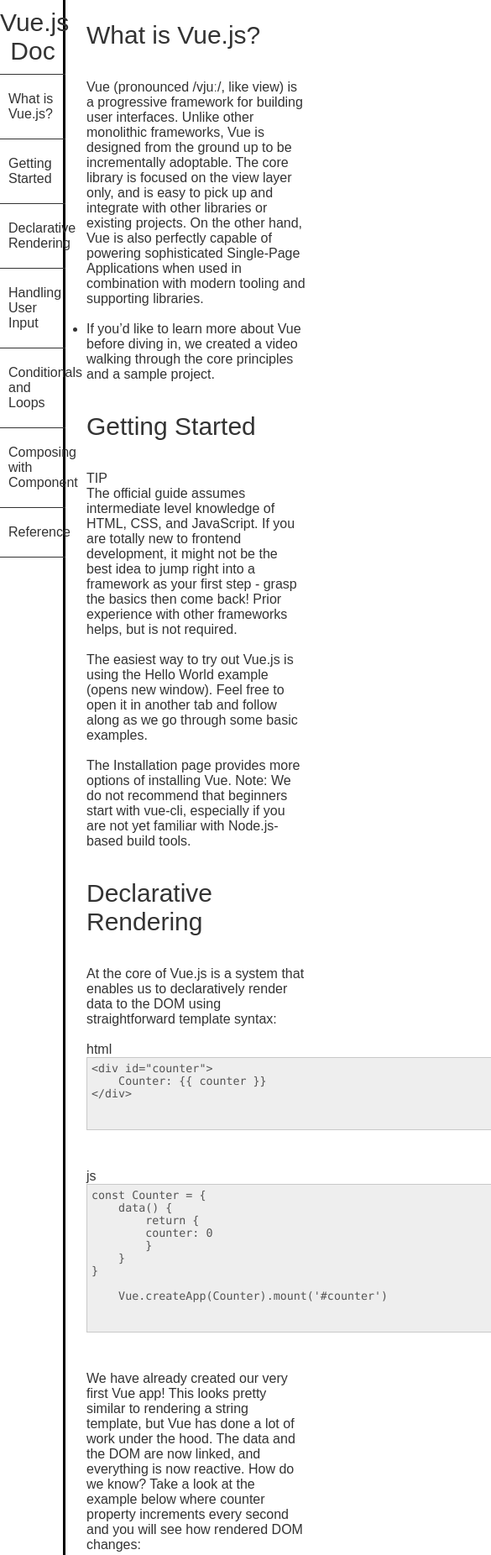
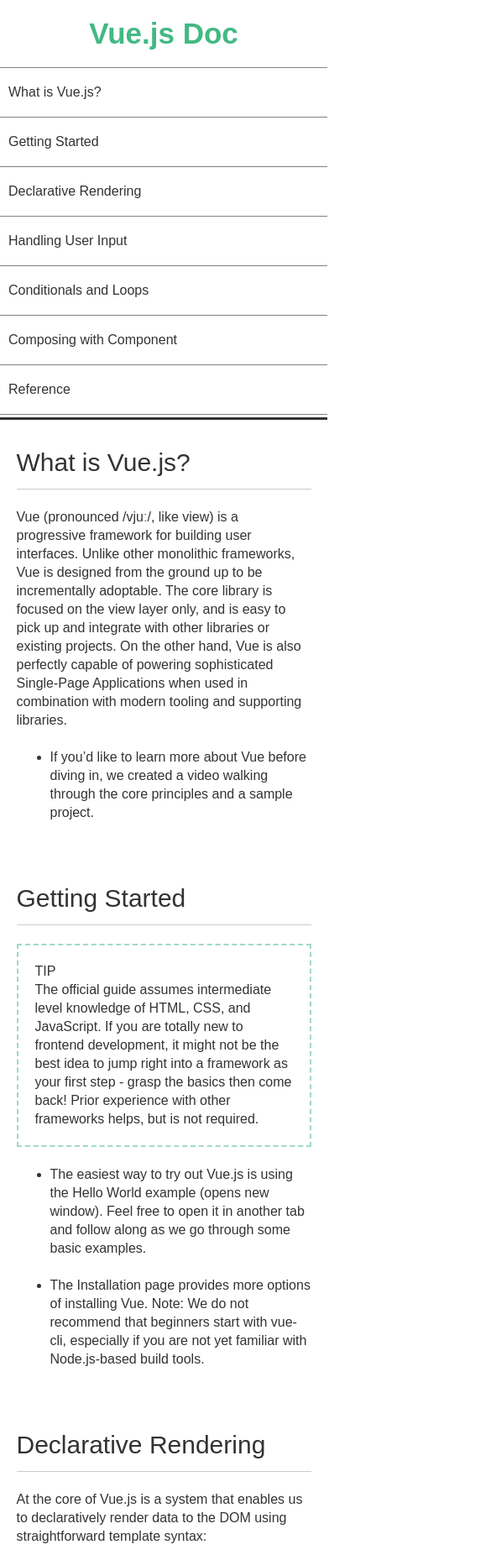
Before and after one commit to Eiyuulia/test, a plain HTML site: page fcc webdesign - p4/index.html in a window 390 px wide. Shown: the top 1852 px of the page at 84% size, 585 px wide, since content can reach past the window. Drawn offline with Linux system fonts and the light colour scheme.

Commit message:
finish project 4

```diff
--- a/fcc webdesign - p4/index.html
+++ b/fcc webdesign - p4/index.html
@@ -28,10 +28,11 @@
 
 
     <main id="main-doc">
-        <section class="main-section">
+
+        <section class="main-section" id="first-main-section">
             <header id="what-is-vuejs">What is Vue.js?</header>
-            <br><br>
-
+            <hr>
+            <br>
             <p>
                 Vue (pronounced /vjuː/, like view) is a progressive framework for building user interfaces. Unlike other
                 monolithic frameworks, Vue is designed from the ground up to be incrementally adoptable. The core
@@ -44,34 +45,46 @@
                 <li>If you’d like to learn more about Vue before diving in, we created a video walking through the core
                     principles and a sample project.</li>
             </ul>
-            <br><br>
         </section>
+
         <section class="main-section">
             <header id="getting-started">Getting Started</header>
-            <br><br>
+            <hr>
+            <br>
             <div class="tip">
                 <span class="tip-head">TIP</span>
                 <br>
-                The official guide assumes intermediate level knowledge of HTML, CSS, and JavaScript. If you are totally
-                new to frontend development, it might not be the best idea to jump right into a framework as your first
-                step - grasp the basics then come back! Prior experience with other frameworks helps, but is not
-                required.
+                <p>
+                    The official guide assumes intermediate level knowledge of HTML, CSS, and JavaScript. If you are
+                    totally
+                    new to frontend development, it might not be the best idea to jump right into a framework as your
+                    first
+                    step - grasp the basics then come back! Prior experience with other frameworks helps, but is not
+                    required.
+                </p>
             </div>
             <br>
-            <p>
-                The easiest way to try out Vue.js is using the Hello World example (opens new window). Feel free to open
-                it in another tab and follow along as we go through some basic examples.
-            </p>
+            <ul>
+                <li>
+                    The easiest way to try out Vue.js is using the Hello World example (opens new window). Feel free to
+                    open
+                    it in another tab and follow along as we go through some basic examples.
+                </li>
+            </ul>
             <br>
-            <p>
-                The Installation page provides more options of installing Vue. Note: We do not recommend that beginners
-                start with vue-cli, especially if you are not yet familiar with Node.js-based build tools.
-            </p>
-            <br><br>
+            <ul>
+                <li>
+                    The Installation page provides more options of installing Vue. Note: We do not recommend that
+                    beginners
+                    start with vue-cli, especially if you are not yet familiar with Node.js-based build tools.
+                </li>
+            </ul>
         </section>
+
         <section class="main-section">
             <header id="declarative-rendering">Declarative Rendering</header>
-            <br><br>
+            <hr>
+            <br>
             <p>
                 At the core of Vue.js is a system that enables us to declaratively render data to the DOM using
                 straightforward template syntax:
@@ -84,7 +97,7 @@
     Counter: {{ counter }}
 </div>
             </textarea>
-            <br><br>
+            <br>
             <span class="code-head">js</span>
             <br>
             <textarea disabled cols="50" rows="10">
@@ -136,7 +149,7 @@ const Counter = {
     </span>
 </div>
             </textarea>
-            <br><br>
+            <br>
             <span class="code-head">js</span>
             <textarea disabled cols="50" rows="10">
 const AttributeBinding = {
@@ -157,11 +170,12 @@ Vue.createApp(AttributeBinding).mount('#bind-attribute')
                 "keep this element's title attribute up-to-date with the message property on the current active
                 instance."
             </p>
-            <br><br>
         </section>
+
         <section class="main-section">
             <header id="handling-user-input">Handling User Input</header>
-            <br><br>
+            <hr>
+            <br>
             <p>
                 To let users interact with your app, we can use the v-on directive to attach event listeners that invoke
                 methods on our instances:
@@ -229,8 +243,10 @@ const TwoWayBinding = {
 Vue.createApp(TwoWayBinding).mount('#two-way-binding')
             </textarea>
         </section>
+
         <section class="main-section">
             <header id="conditionals-and-loops">Conditionals and Loops</header>
+            <hr>
             <br>
             <p>
                 It's easy to toggle the presence of an element, too:
@@ -255,16 +271,17 @@ const ConditionalRendering = {
 
 Vue.createApp(ConditionalRendering).mount('#conditional-rendering')
             </textarea>
-            <br>
+            <br><br>
             <p>
                 This example demonstrates that we can bind data to not only text and attributes, but also the structure
                 of the DOM. Moreover, Vue also provides a powerful transition effect system that can automatically apply
                 transition effects when elements are inserted/updated/removed by Vue.
             </p>
-            <br><br>
         </section>
+
         <section class="main-section">
             <header id="composing-with-component">Composing with Component</header>
+            <hr>
             <br>
             <p>
                 The component system is another important concept in Vue, because it's an abstraction that allows us to
@@ -315,7 +332,7 @@ app.component('todo-item', {
     template: `<li>{{ todo.text }}</li>`
 })
             </textarea>
-            <br>
+            <br><br>
             <p>
                 Now we can pass the todo into each repeated component using v-bind:
             </p>
@@ -386,8 +403,21 @@ app.mount('#todo-list-app')
 </div>
             </textarea>
         </section>
+
+        <section class="main-section" id="last-main-section">
+            <header id="reference">Reference</header>
+            <hr>
+            <br>
+            <ul>
+                <li>
+                    This page get reference form <a
+                        href="https://v3.vuejs.org/guide/introduction.html#what-is-vue-js">Vue.js
+                        Documentation</a>
+                </li>
+            </ul>
+        </section>
+
     </main>
-
 
 </body>
 
--- a/fcc webdesign - p4/style.css
+++ b/fcc webdesign - p4/style.css
@@ -13,7 +13,7 @@ body {
 nav {
     position: relative;
     width: 20%;
-    border-right: 3px solid black;
+    border-right: 3px solid grey;
 }
 
 #fix-nav {
@@ -24,9 +24,11 @@ nav {
 }
 
 nav header {
-    padding: 10px 0;
+    padding: 20px 0;
     text-align: center;
-    font-size: 30px;
+    font-size: 35px;
+    font-weight: bold;
+    color: #42B983;
 }
 
 #nav-links {
@@ -37,21 +39,47 @@ nav header {
 .nav-link {
     display: block;
     padding: 20px 0 20px 10px;
-    border-top: 1px solid;
+    border-top: 1px solid grey;
     text-decoration: none;
     color: #333;
 }
 
 #last-nav-link {
-    border-bottom: 1px solid;
+    border-bottom: 1px solid grey;
 }
 
 main {
     width: 80%;
-    padding: 25px;
+    padding: 50px;
+    padding-top: 0;
+    line-height: 22px;
+}
+
+.main-section {
+    margin-top: 70px;
+}
+
+#first-main-section {
+    margin-top: 30px;
+}
+
+#last-main-section {
+    height: 500px;
+}
+
+#last-main-section a {
+    color: #42B983;
+    text-decoration: none;
+}
+
+.main-section ul {
+    padding-left: 40px;
 }
 
 main header {
+    display: block;
+    padding-top: 10px;
+    padding-bottom: 20px;
     font-size: 30px;
 }
 
@@ -67,3 +95,49 @@ textarea {
     padding-bottom: 20px;
     max-height: 600px;
 }
+
+hr {
+    border: none;
+    height: 1px;
+    background-color: rgba(0, 0, 0, 0.2);
+}
+
+.tip {
+    border: 2px dashed rgba(65, 184, 131, 0.5);
+    padding: 20px;
+}
+
+.nav-link:hover {
+    color: rgb(65, 184, 131);
+}
+
+
+
+@media screen and (max-width: 600px) {
+    body {
+        flex-direction: column;
+    }
+
+    nav {
+        width: 100%;
+        height: 500px;
+        border-right: none;
+        border-bottom: 3px solid;
+    }
+
+    #fix-nav {
+        position: absolute;
+        width: 100%;
+        height: 500px;
+    }
+
+    main {
+        width: 90%;
+        margin: 0 auto;
+        padding: 0;
+    }
+
+    textarea {
+        width: 100%;
+    }
+}
```
